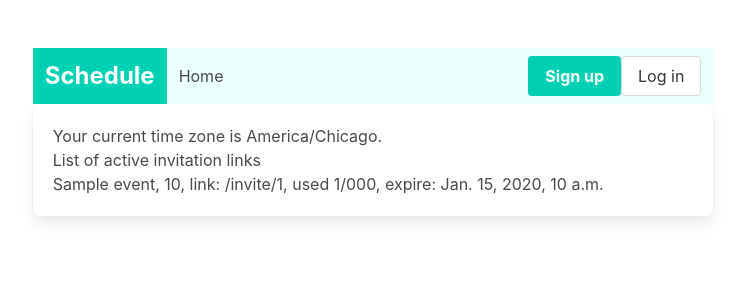
After one commit to nvp85/schedule, a Django app: template templates/invitations_list.html in a window 1280 px wide. The commit adds this page. Shown: the top 300 px of the page, without its empty margins (267-1012 px from the left). Run offline with Django 3.2, Linux system fonts and the light colour scheme; the template is opened without the code that fills it: most values are stand-ins (such as "Sample title", 1, 10 or a date in 2020).

Commit message:
add a view, a path and a template to show list of active invitation links created by the user

```diff
--- a/templates/base.html
+++ b/templates/base.html
@@ -37,7 +37,7 @@
                             <div class="navbar-item has-dropdown is-hoverable">
                                 <a class="navbar-link">Invitations</a>
                                 <div class="navbar-dropdown">
-                                    <a class="navbar-item">Active links</a>
+                                    <a class="navbar-item" href="{% url 'active_invitations' user.username %}">Active links</a>
                                     <a class="navbar-item" href="{% url 'events' user.username %}">Create new link</a>
                                     <a class="navbar-item">Availability windows</a>
                                 </div>
--- /dev/null
+++ b/templates/invitations_list.html
@@ -0,0 +1,14 @@
+{% extends 'base.html' %}
+
+
+{% block content %}
+{% if invites_list %}
+<h2>List of active invitation links</h2>
+<ul>
+    {% for el in invites_list %}
+    <li>{{ el.event.title }}, {{ el.event.duration }}, link: /invite/{{ el.uuid }},
+        used {{ el.uses_counter }}/{{ el.max_number_of_uses }}, expire: {{ el.expiration_time }}</li>
+    {% endfor %}
+</ul>
+{% endif %}
+{% endblock %}
```
Also changed, not shown: main/views.py (+10 -0 lines), schedule/urls.py (+7 -1 lines).
